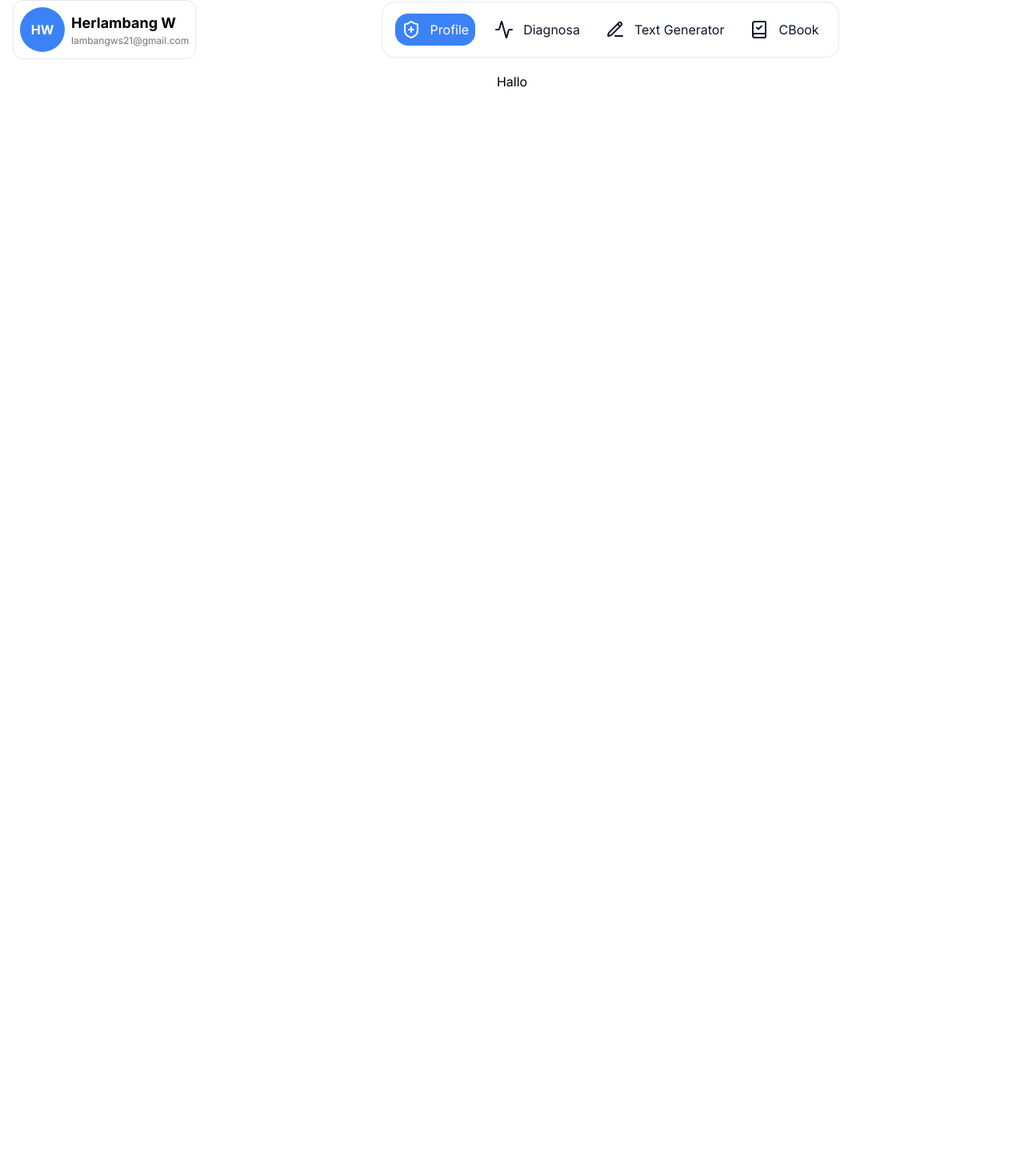
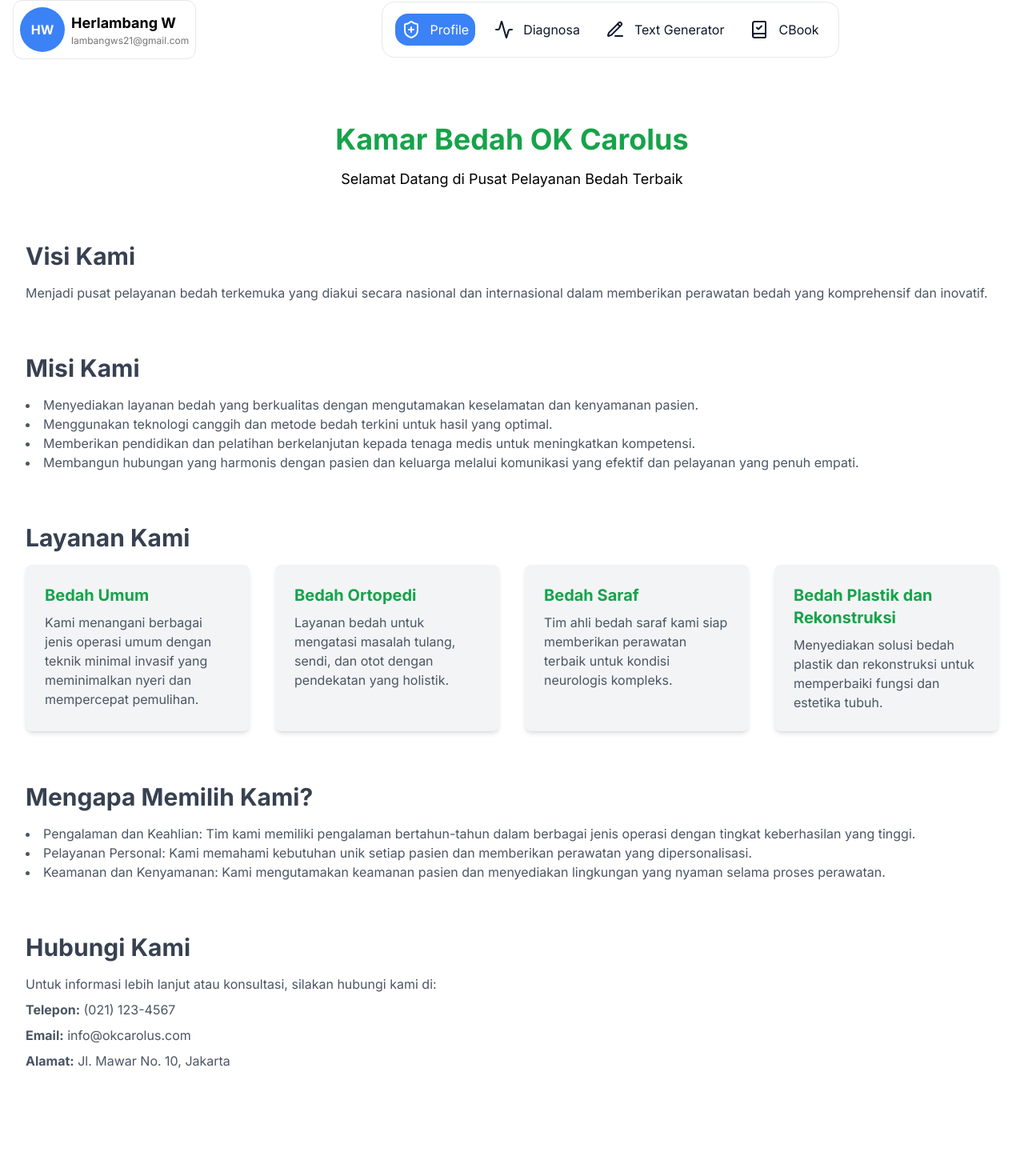
Before and after one commit to lambangws21/cbook, a Next.js app: page / in a window 1280 px wide. Shown: the part 16-1486 px from the top of the page at 80% size. Before the commit the page ends 906 px from the top, so only its background shows below. Built offline with nearby package versions, Linux system fonts and the light colour scheme.

Commit message:
menambahkan profile

```diff
--- a/src/app/page.tsx
+++ b/src/app/page.tsx
@@ -1,8 +1,130 @@
 "use client";
 export default function Home() {
   return (
-    <main className="flex min-h-screen flex-col items-center">
-      <h1>Hallo</h1>
-    </main>
+    <div>
+      <main className="bg-white min-h-screen p-8">
+        <header className="text-center my-8">
+          <h1 className="text-4xl font-bold text-green-600">
+            Kamar Bedah OK Carolus
+          </h1>
+          <p className="text-lg mt-4">
+            Selamat Datang di Pusat Pelayanan Bedah Terbaik
+          </p>
+        </header>
+
+        <section className="my-16">
+          <h2 className="text-3xl font-bold text-gray-700">Visi Kami</h2>
+          <p className="mt-4 text-gray-600">
+            Menjadi pusat pelayanan bedah terkemuka yang diakui secara nasional
+            dan internasional dalam memberikan perawatan bedah yang komprehensif
+            dan inovatif.
+          </p>
+        </section>
+
+        <section className="my-16">
+          <h2 className="text-3xl font-bold text-gray-700">Misi Kami</h2>
+          <ul className="mt-4 list-disc list-inside text-gray-600">
+            <li>
+              Menyediakan layanan bedah yang berkualitas dengan mengutamakan
+              keselamatan dan kenyamanan pasien.
+            </li>
+            <li>
+              Menggunakan teknologi canggih dan metode bedah terkini untuk hasil
+              yang optimal.
+            </li>
+            <li>
+              Memberikan pendidikan dan pelatihan berkelanjutan kepada tenaga
+              medis untuk meningkatkan kompetensi.
+            </li>
+            <li>
+              Membangun hubungan yang harmonis dengan pasien dan keluarga
+              melalui komunikasi yang efektif dan pelayanan yang penuh empati.
+            </li>
+          </ul>
+        </section>
+
+        <section className="my-16">
+          <h2 className="text-3xl font-bold text-gray-700">Layanan Kami</h2>
+          <div className="mt-4 grid gap-8 sm:grid-cols-2 lg:grid-cols-4">
+            <div className="p-6 bg-gray-100 rounded-lg shadow-md">
+              <h3 className="text-xl font-bold text-green-600">Bedah Umum</h3>
+              <p className="mt-2 text-gray-600">
+                Kami menangani berbagai jenis operasi umum dengan teknik minimal
+                invasif yang meminimalkan nyeri dan mempercepat pemulihan.
+              </p>
+            </div>
+            <div className="p-6 bg-gray-100 rounded-lg shadow-md">
+              <h3 className="text-xl font-bold text-green-600">
+                Bedah Ortopedi
+              </h3>
+              <p className="mt-2 text-gray-600">
+                Layanan bedah untuk mengatasi masalah tulang, sendi, dan otot
+                dengan pendekatan yang holistik.
+              </p>
+            </div>
+            <div className="p-6 bg-gray-100 rounded-lg shadow-md">
+              <h3 className="text-xl font-bold text-green-600">Bedah Saraf</h3>
+              <p className="mt-2 text-gray-600">
+                Tim ahli bedah saraf kami siap memberikan perawatan terbaik
+                untuk kondisi neurologis kompleks.
+              </p>
+            </div>
+            <div className="p-6 bg-gray-100 rounded-lg shadow-md">
+              <h3 className="text-xl font-bold text-green-600">
+                Bedah Plastik dan Rekonstruksi
+              </h3>
+              <p className="mt-2 text-gray-600">
+                Menyediakan solusi bedah plastik dan rekonstruksi untuk
+                memperbaiki fungsi dan estetika tubuh.
+              </p>
+            </div>
+          </div>
+        </section>
+
+        <section className="my-16">
+          <h2 className="text-3xl font-bold text-gray-700">
+            Mengapa Memilih Kami?
+          </h2>
+          <ul className="mt-4 list-disc list-inside text-gray-600">
+            <li>
+              Pengalaman dan Keahlian: Tim kami memiliki pengalaman
+              bertahun-tahun dalam berbagai jenis operasi dengan tingkat
+              keberhasilan yang tinggi.
+            </li>
+            <li>
+              Pelayanan Personal: Kami memahami kebutuhan unik setiap pasien dan
+              memberikan perawatan yang dipersonalisasi.
+            </li>
+            <li>
+              Keamanan dan Kenyamanan: Kami mengutamakan keamanan pasien dan
+              menyediakan lingkungan yang nyaman selama proses perawatan.
+            </li>
+          </ul>
+        </section>
+
+        <section className="my-16">
+          <h2 className="text-3xl font-bold text-gray-700">Hubungi Kami</h2>
+          <p className="mt-4 text-gray-600">
+            Untuk informasi lebih lanjut atau konsultasi, silakan hubungi kami
+            di:
+          </p>
+          <p className="mt-2 text-gray-600">
+            <strong>Telepon:</strong> (021) 123-4567
+          </p>
+          <p className="mt-2 text-gray-600">
+            <strong>Email:</strong> info@okcarolus.com
+          </p>
+          <p className="mt-2 text-gray-600">
+            <strong>Alamat:</strong> Jl. Mawar No. 10, Jakarta
+          </p>
+        </section>
+      </main>
+
+      <footer className="text-center my-8">
+        <p className="text-gray-600">
+          &copy; {new Date().getFullYear()} OK Carolus. All rights reserved.
+        </p>
+      </footer>
+    </div>
   );
 }
```
